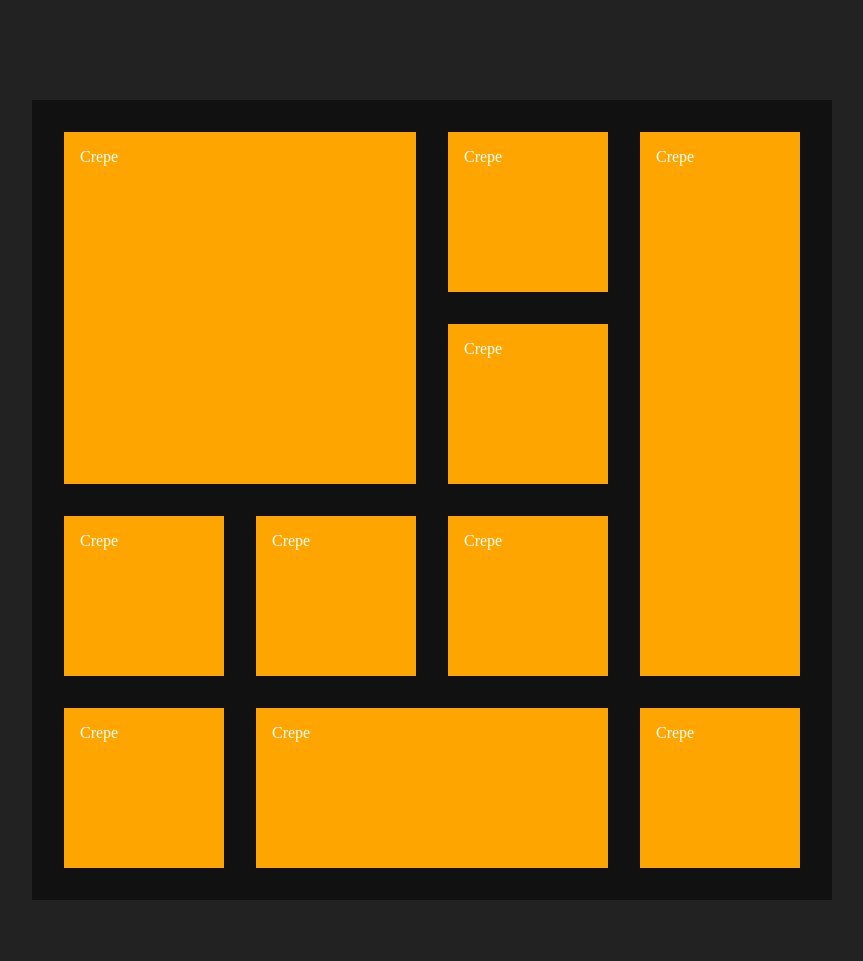
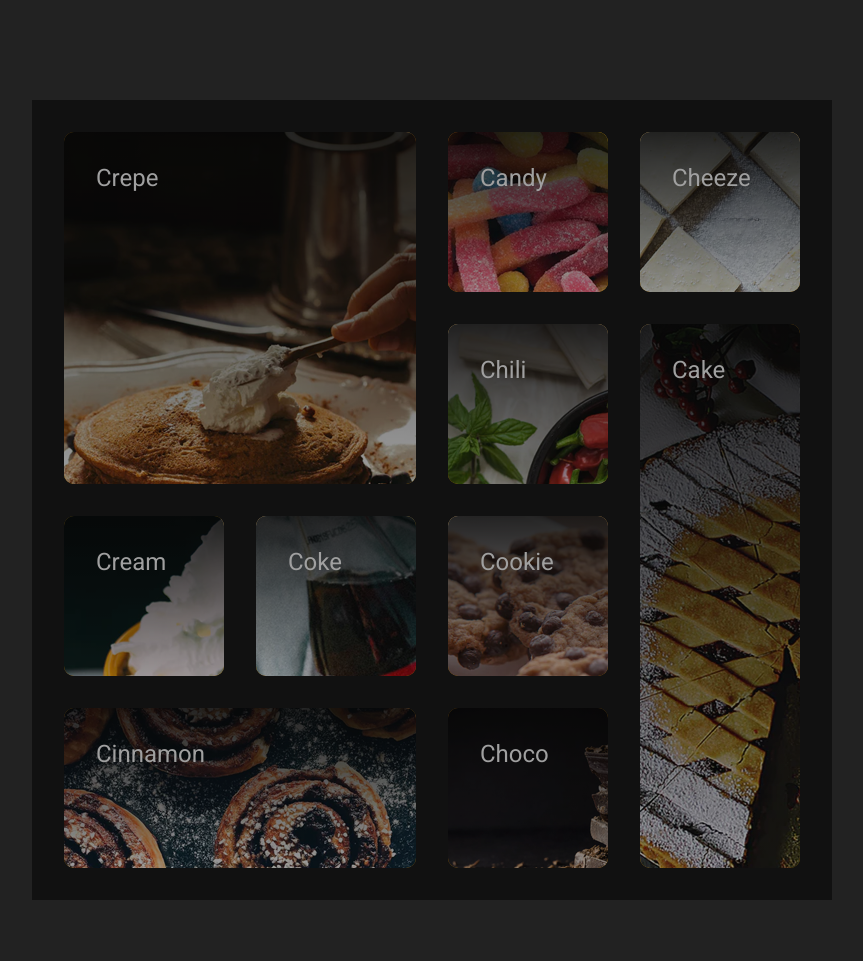
Before and after one commit to whoo3474/squareGridLayout, a plain HTML site: page index.html in a window 1280 px wide. Shown: the whole page, without its empty margins (208-1071 px from the left). Drawn offline with Linux system fonts and the light colour scheme.

Commit message:
squareGridLayout : finish

```diff
--- a/index.html
+++ b/index.html
@@ -2,6 +2,7 @@
 <html>
     <head>
         <title>SQUARE GRID</title>
+        <link href="https://fonts.googleapis.com/css?family=Roboto" rel="stylesheet">
         <link rel="stylesheet" href="style.css">
     </head>
     <body>
@@ -10,54 +11,74 @@
          <ul class="sq clearfix">
                 <li class="sq-item sq-item-large">
                     <a class="sq-item-anchor" href="">
-                    Crepe
+                        <img src="images/crepe.png" alt="" class="sq-item-anchor-cover">
+                      <span class="sq-item-anchor-title">Crepe</span>
                     </a>
                 </li>
+
             <li class="sq-item">
                     <a class="sq-item-anchor" href="">
-                    Crepe
+                        <img src="images/candy.png" alt="" class="sq-item-anchor-cover">
+                      <span class="sq-item-anchor-title">Candy</span>
                     </a>
                 </li>
+
+            <li class="sq-item">
+                    <a class="sq-item-anchor" href="">
+                        <img src="images/cheeze.png" alt="" class="sq-item-anchor-cover">
+                      <span class="sq-item-anchor-title">Cheeze</span>
+                    </a>
+                </li>
+
+            <li class="sq-item">
+                    <a class="sq-item-anchor" href="">
+                        <img src="images/chili.png" alt="" class="sq-item-anchor-cover">
+                      <span class="sq-item-anchor-title">Chili</span>
+                    </a>
+                </li>
+
             <li class="sq-item sq-item-long sq-item-float-right">
                     <a class="sq-item-anchor" href="">
-                    Crepe
+                        <img src="images/cake.png" alt="" class="sq-item-anchor-cover">
+                      <span class="sq-item-anchor-title">Cake</span>
                     </a>
                 </li>
+
             <li class="sq-item">
                     <a class="sq-item-anchor" href="">
-                    Crepe
+                        <img src="images/cream.png" alt="" class="sq-item-anchor-cover">
+                      <span class="sq-item-anchor-title">Cream</span>
                     </a>
                 </li>
+
             <li class="sq-item">
                     <a class="sq-item-anchor" href="">
-                    Crepe
+                        <img src="images/coke.png" alt="" class="sq-item-anchor-cover">
+                      <span class="sq-item-anchor-title">Coke</span>
                     </a>
                 </li>
+
             <li class="sq-item">
                     <a class="sq-item-anchor" href="">
-                    Crepe
+                        <img src="images/cookie.png" alt="" class="sq-item-anchor-cover">
+                      <span class="sq-item-anchor-title">Cookie</span>
                     </a>
                 </li>
+
+            <li class="sq-item sq-item-wide">
+                    <a class="sq-item-anchor" href="">
+                        <img src="images/cinnamon.png" alt="" class="sq-item-anchor-cover">
+                      <span class="sq-item-anchor-title">Cinnamon</span>
+                    </a>
+                </li>
+
             <li class="sq-item">
                     <a class="sq-item-anchor" href="">
-                    Crepe
+                        <img src="images/choco.png" alt="" class="sq-item-anchor-cover">
+                      <span class="sq-item-anchor-title">Choco</span>
                     </a>
                 </li>
-             <li class="sq-item">
-                <a class="sq-item-anchor" href="">
-                    Crepe
-                </a>
-             </li>
-             <li class="sq-item sq-item-wide">
-                <a class="sq-item-anchor" href="">
-                    Crepe
-                </a>
-             </li>
-             <li class="sq-item">
-                <a class="sq-item-anchor" href="">
-                    Crepe
-                </a>
-             </li>
+
          </ul>
      </div>
 
--- a/style.css
+++ b/style.css
@@ -77,6 +77,7 @@ body {
 }
 
 .sq-item-anchor {
+  font-family: 'Roboto', sans-serif;
   background-color: orange;
   position: absolute;
   left: 0;
@@ -87,14 +88,56 @@ body {
   boder와 margin등이 제대로 안움직임*/
   right:0;
   bottom:0;
+  border-radius: 10px;
   /* 이렇게 넓이와 높이를 준다. */
 
   margin: 1rem;
-  padding: 1rem;
+  padding: 2rem;
+  font-size:1.5rem;
+  overflow: hidden;
+  /* transition: transform 1s; */
+  transition: all .5s;
+  border: 0px solid white;
+  /* border의 애니메이션을 위하여 */
+  opacity: 0.6;
+}
 
-  transition: transform 1s;
+.sq-item-anchor::after{
+  content: '';
+  position: absolute;
+  left:0;
+  right:0;
+  top:0;
+  bottom:0;
+
+  background: -moz-linear-gradient(top, rgba(0,0,0,0.8) 0%, rgba(0,0,0,0) 100%); /* FF3.6-15 */
+  background: -webkit-linear-gradient(top, rgba(0,0,0,0.8) 0%,rgba(0,0,0,0) 100%); /* Chrome10-25,Safari5.1-6 */
+  background: linear-gradient(to bottom, rgba(0,0,0,0.8) 0%,rgba(0,0,0,0) 100%); /* W3C, IE10+, FF16+, Chrome26+, Opera12+, Safari7+ */
+  filter: progid:DXImageTransform.Microsoft.gradient( startColorstr='#cc000000', endColorstr='#00000000',GradientType=0 );
+
+  /* http://www.colorzilla.com/gradient-editor/ */
+  z-index: 10;
 }
 
 .sq-item-anchor:hover{
-  transform: scale(1.3);
+  /* transform: scale(1.3); */
+  margin: -1.5rem;
+  /* transform 보다 네거티브 마진을 사용하면 숨겨져 있는 부분이 보이면서 좀더 역동적으로 보인다. */
+  z-index: 30;
+  border-width: 10px;
+  opacity: 1;
+  font-size:3rem;
+  box-shadow: 0 0 30px 50px rgba(0,0,0,0.5);
 }
+
+.sq-item-anchor-cover {
+  position: absolute;
+  left:0;
+  top: 0;
+  z-index: 10;
+}
+
+.sq-item-anchor-title {
+  position: relative;
+  z-index: 20;
+}
```
Lines whose indentation alone changed are shown as unchanged.
